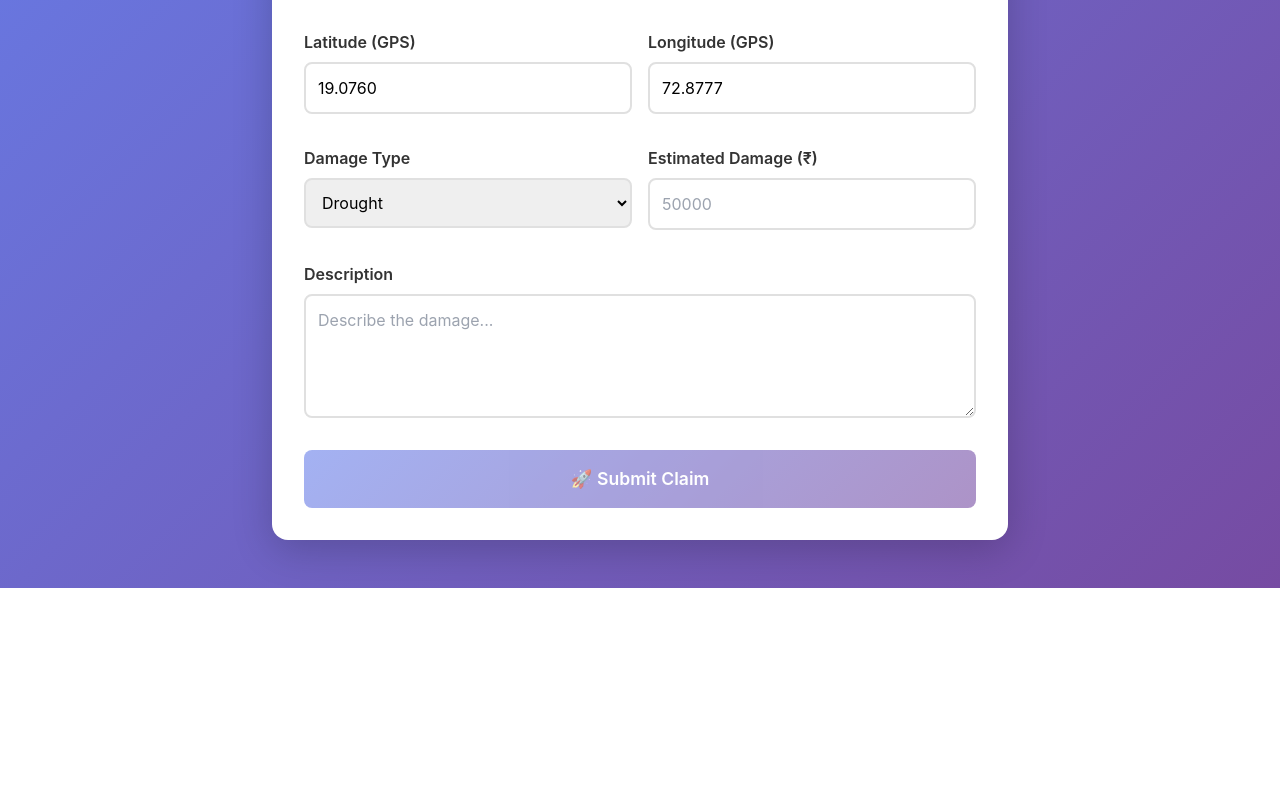
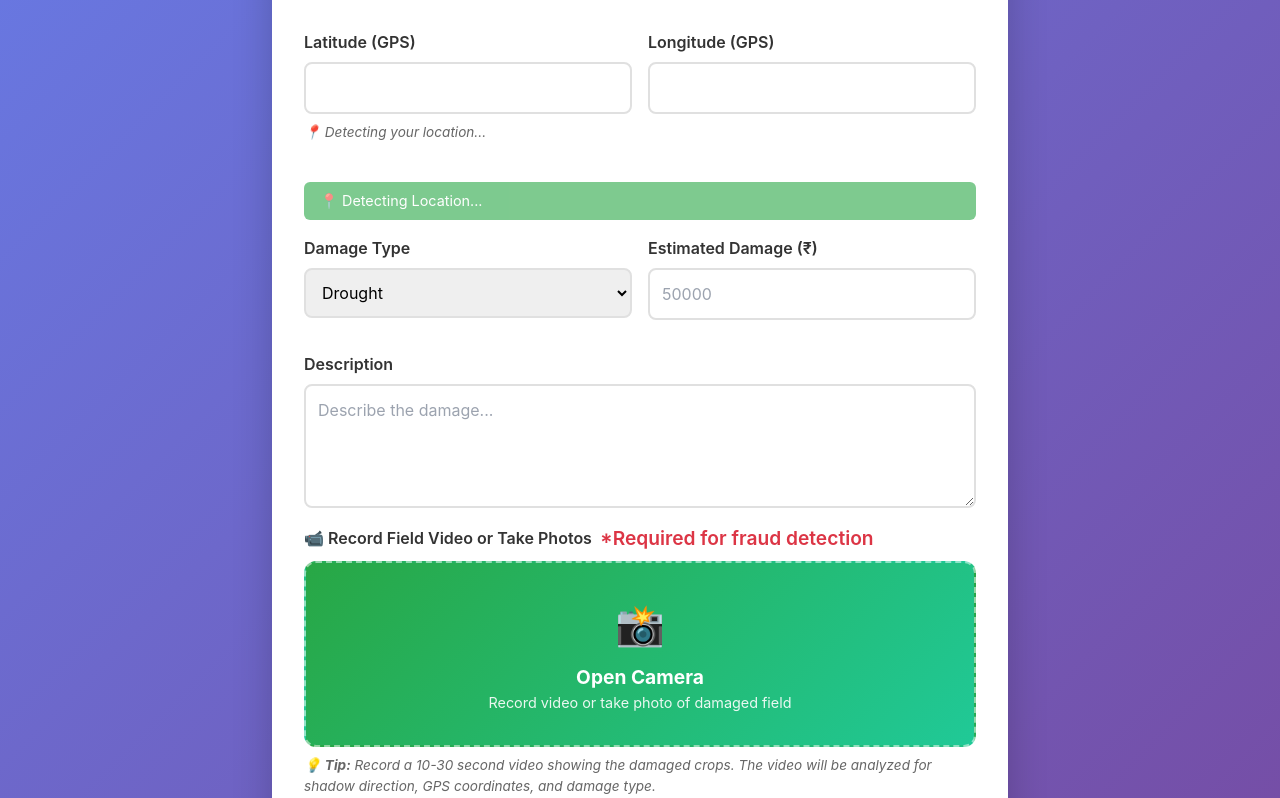
Before and after one commit to muzammil730/VeriCrop-FinBrige, a Next.js app in the folder frontend/: page /claim-submission in a window 1280 px wide. Shown: the part 362-1160 px from the top of the page. Before the commit the page ends 950 px from the top, so only its background shows below. Built offline with nearby package versions, Linux system fonts and the light colour scheme; no server answers.

Commit message:
Fix GPS auto-detection in claim submission page

```diff
--- a/frontend/app/claim-submission/page.tsx
+++ b/frontend/app/claim-submission/page.tsx
@@ -1,6 +1,6 @@
 'use client'
 
-import { useState } from 'react'
+import { useState, useEffect, useRef } from 'react'
 import Link from 'next/link'
 import styles from './claim.module.css'
 
@@ -8,14 +8,63 @@ export default function ClaimSubmission() {
   const [formData, setFormData] = useState({
     farmerId: '',
     farmerName: '',
-    latitude: '19.0760',
-    longitude: '72.8777',
+    latitude: '',
+    longitude: '',
     damageType: 'drought',
     estimatedDamage: '',
     description: '',
   })
   const [result, setResult] = useState<any>(null)
   const [loading, setLoading] = useState(false)
+  const [videoFile, setVideoFile] = useState<File | null>(null)
+  const [videoPreview, setVideoPreview] = useState<string>('')
+  const [uploadProgress, setUploadProgress] = useState(0)
+  const [locationStatus, setLocationStatus] = useState<'idle' | 'detecting' | 'success' | 'error'>('idle')
+  const fileInputRef = useRef<HTMLInputElement>(null)
+
+  // Auto-detect location on mount
+  useEffect(() => {
+    detectLocation()
+  }, [])
+
+  const detectLocation = () => {
+    setLocationStatus('detecting')
+
+    if (!navigator.geolocation) {
+      setLocationStatus('error')
+      setFormData(prev => ({ ...prev, latitude: '19.0760', longitude: '72.8777' }))
+      return
+    }
+
+    navigator.geolocation.getCurrentPosition(
+      (position) => {
+        setFormData(prev => ({
+          ...prev,
+          latitude: position.coords.latitude.toFixed(4),
+          longitude: position.coords.longitude.toFixed(4)
+        }))
+        setLocationStatus('success')
+      },
+      (error) => {
+        setLocationStatus('error')
+        setFormData(prev => ({ ...prev, latitude: '19.0760', longitude: '72.8777' }))
+      },
+      { enableHighAccuracy: true, timeout: 10000, maximumAge: 0 }
+    )
+  }
+
+  const handleVideoCapture = (e: React.ChangeEvent<HTMLInputElement>) => {
+    const file = e.target.files?.[0]
+    if (file) {
+      setVideoFile(file)
+      const url = URL.createObjectURL(file)
+      setVideoPreview(url)
+    }
+  }
+
+  const triggerCamera = () => {
+    fileInputRef.current?.click()
+  }
 
   const submitClaim = async () => {
     setLoading(true)
@@ -80,23 +129,46 @@ export default function ClaimSubmission() {
 
           <div className={styles.formRow}>
             <div className={styles.formGroup}>
-              <label>Latitude (GPS)</label>
+              <label>Latitude (GPS) {locationStatus === 'success' && <span className={styles.successText}>✓ Auto-detected</span>}</label>
               <input
                 type="number"
                 step="0.0001"
                 value={formData.latitude}
                 onChange={(e) => setFormData({ ...formData, latitude: e.target.value })}
+                readOnly={locationStatus === 'detecting'}
               />
+              {locationStatus === 'detecting' && (
+                <p className={styles.helpText}>📍 Detecting your location...</p>
+              )}
             </div>
             <div className={styles.formGroup}>
-              <label>Longitude (GPS)</label>
+              <label>Longitude (GPS) {locationStatus === 'success' && <span className={styles.successText}>✓ Auto-detected</span>}</label>
               <input
                 type="number"
                 step="0.0001"
                 value={formData.longitude}
                 onChange={(e) => setFormData({ ...formData, longitude: e.target.value })}
+                readOnly={locationStatus === 'detecting'}
               />
             </div>
+          </div>
+
+          {/* GPS Auto-Detection Button */}
+          <div className={styles.formGroup}>
+            <button
+              type="button"
+              onClick={detectLocation}
+              disabled={locationStatus === 'detecting'}
+              className={styles.gpsButton}
+            >
+              {locationStatus === 'detecting' ? '📍 Detecting Location...' : '📍 Detect My Location (GPS)'}
+            </button>
+            {locationStatus === 'success' && (
+              <p className={styles.successText}>✅ Location detected successfully!</p>
+            )}
+            {locationStatus === 'error' && (
+              <p className={styles.errorText}>⚠️ Using default location (Mumbai). Enable GPS for accurate detection.</p>
+            )}
           </div>
 
           <div className={styles.formRow}>
@@ -134,10 +206,79 @@ export default function ClaimSubmission() {
             />
           </div>
 
+          {/* Video/Photo Upload - CRITICAL FOR FARMERS */}
+          <div className={styles.formGroup}>
+            <label className={styles.cameraLabel}>
+              📹 Record Field Video or Take Photos
+              <span className={styles.required}>*Required for fraud detection</span>
+            </label>
+
+            {/* Hidden file input with camera access */}
+            <input
+              ref={fileInputRef}
+              type="file"
+              accept="video/*,image/*"
+              capture="environment"
+              onChange={handleVideoCapture}
+              style={{ display: 'none' }}
+            />
+
+            {/* Camera Button */}
+            <button
+              type="button"
+              onClick={triggerCamera}
+              className={styles.cameraButton}
+            >
+              <span className={styles.cameraIcon}>📸</span>
+              <div>
+                <div className={styles.cameraButtonText}>Open Camera</div>
+                <div className={styles.cameraButtonSubtext}>Record video or take photo of damaged field</div>
+              </div>
+            </button>
+
+            {/* Video Preview */}
+            {videoPreview && (
+              <div className={styles.videoPreview}>
+                <p className={styles.successText}>✅ Media captured successfully!</p>
+                <video
+                  src={videoPreview}
+                  controls
+                  className={styles.videoPlayer}
+                />
+                <p className={styles.videoInfo}>
+                  📁 {videoFile?.name} ({(videoFile?.size! / 1024 / 1024).toFixed(2)} MB)
+                </p>
+                <button
+                  type="button"
+                  onClick={() => {
+                    setVideoFile(null)
+                    setVideoPreview('')
+                  }}
+                  className={styles.removeButton}
+                >
+                  🗑️ Remove and retake
+                </button>
+              </div>
+            )}
+
+            {/* Upload Progress */}
+            {uploadProgress > 0 && uploadProgress < 100 && (
+              <div className={styles.progressBar}>
+                <div className={styles.progressFill} style={{ width: `${uploadProgress}%` }} />
+                <span className={styles.progressText}>{uploadProgress}% uploaded</span>
+              </div>
+            )}
+
+            <p className={styles.helpText}>
+              💡 <strong>Tip:</strong> Record a 10-30 second video showing the damaged crops.
+              The video will be analyzed for shadow direction, GPS coordinates, and damage type.
+            </p>
+          </div>
+
           <button
             className={styles.button}
             onClick={submitClaim}
-            disabled={loading || !formData.farmerId || !formData.estimatedDamage}
+            disabled={loading || !formData.farmerId || !formData.estimatedDamage || !videoFile}
           >
             {loading ? '⏳ Processing...' : '🚀 Submit Claim'}
           </button>
```
